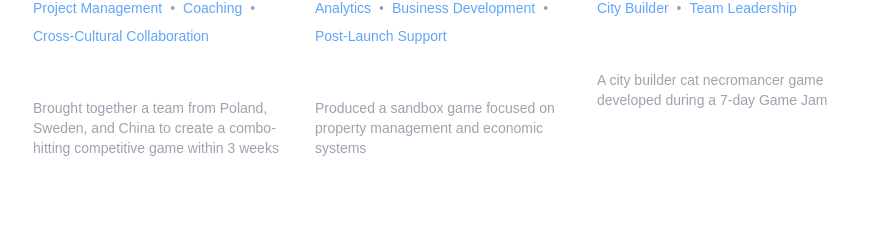
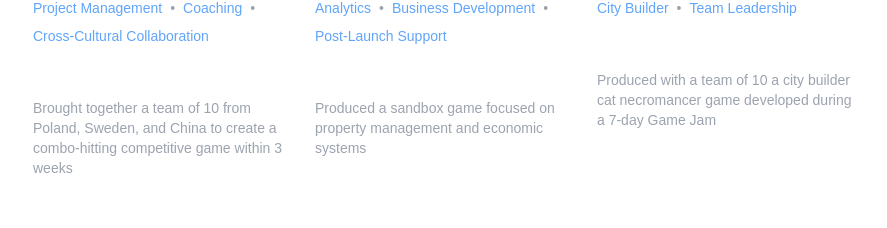
Before and after one commit to BigusGlitchEver/Portfolio, a Next.js app: page / in a window 1280 px wide. Shown: the part 1264-1492 px from the top of the page, without its empty margins (55-942 px from the left). Built offline with nearby package versions, Linux system fonts and the light colour scheme.

Commit message:
Index
Team numbers

```diff
--- a/src/pages/index.tsx
+++ b/src/pages/index.tsx
@@ -71,7 +71,7 @@ export default function LandingPage() {
       projects: [
         {
           title: "Wastemancer",
-          description: "Brought together a team from Poland, Sweden, and China to create a combo-hitting competitive game within 3 weeks",
+          description: "Brought together a team of 10 from Poland, Sweden, and China to create a combo-hitting competitive game within 3 weeks",
           image: "/WastemancerPoster.png",
           categories: ["Production", "Team Leadership", "Project Management", "Coaching", "Cross-Cultural Collaboration"],
           link: "/wastemancer",
@@ -108,7 +108,7 @@ export default function LandingPage() {
         },
         {
           title: "Necromeowcy",
-          description: "A city builder cat necromancer game developed during a 7-day Game Jam",
+          description: "Produced with a team of 10 a city builder cat necromancer game developed during a 7-day Game Jam",
           image: "/Necromeowcy_logo.png",
           categories: ["Game Jam", "Production", "City Builder", "Team Leadership"],
           link: "/necromeowcy",
```
